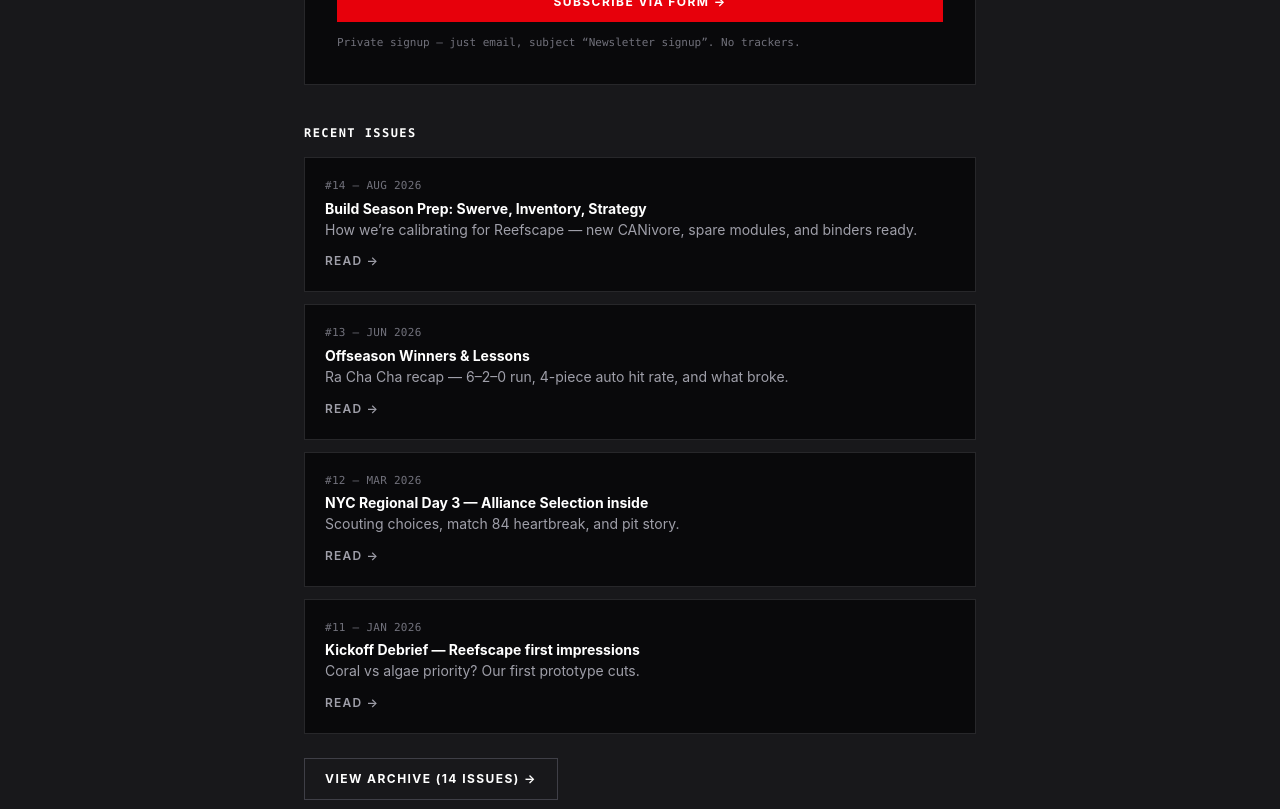
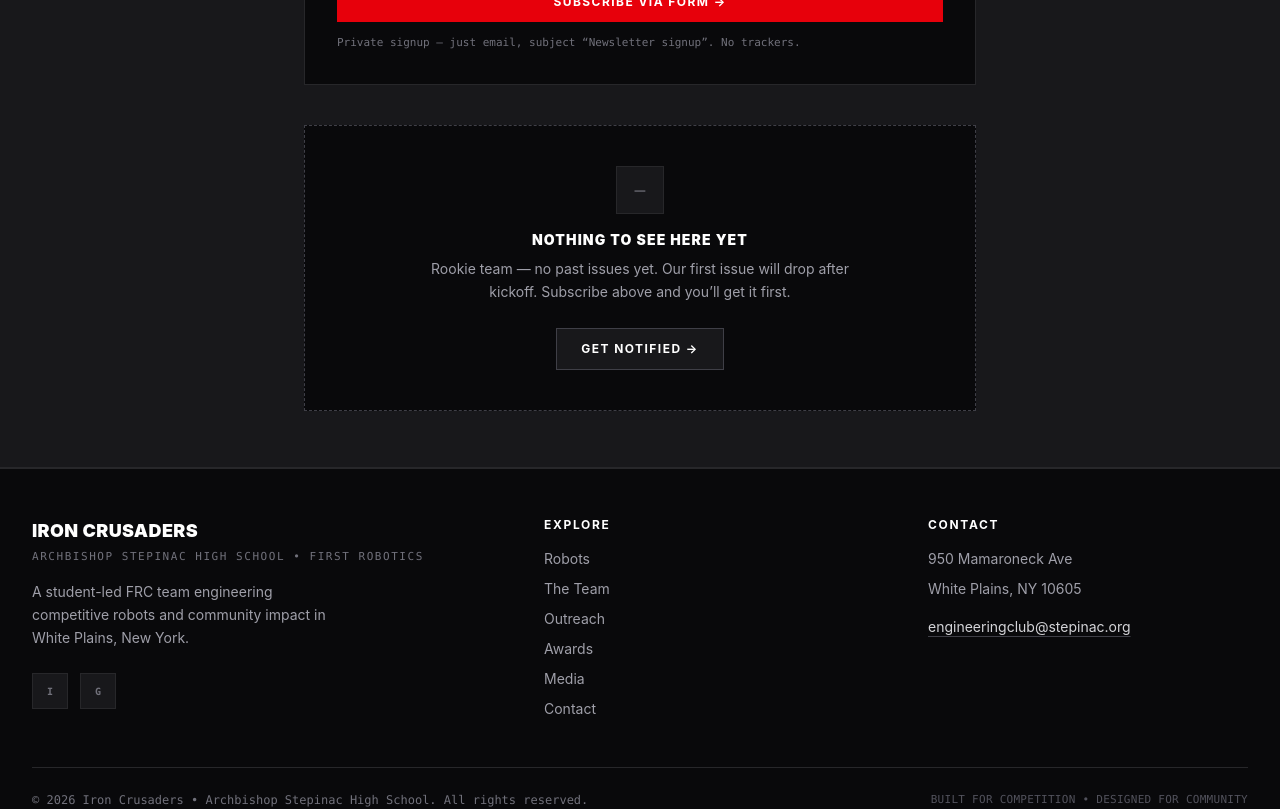
Before and after one commit to Stepinac-Iron-Crusaders/iron-crusaders-website, a React (Vite) app: page /#/newsletter in a window 1280 px wide. Shown: the part 620-1429 px from the top of the page. Built offline with nearby package versions, Linux system fonts and the light colour scheme.

Commit message:
Newsletter: keep page but show Nothing to see here yet (remove recent issues)

```diff
--- a/src/pages/Newsletter.tsx
+++ b/src/pages/Newsletter.tsx
@@ -1,11 +1,4 @@
 import { Link } from "react-router-dom";
-
-const ISSUES = [
-  { issue: "#14 — Aug 2026", title: "Build Season Prep: Swerve, Inventory, Strategy", excerpt: "How we’re calibrating for Reefscape — new CANivore, spare modules, and binders ready." },
-  { issue: "#13 — Jun 2026", title: "Offseason Winners & Lessons", excerpt: "Ra Cha Cha recap — 6–2–0 run, 4-piece auto hit rate, and what broke." },
-  { issue: "#12 — Mar 2026", title: "NYC Regional Day 3 — Alliance Selection inside", excerpt: "Scouting choices, match 84 heartbreak, and pit story." },
-  { issue: "#11 — Jan 2026", title: "Kickoff Debrief — Reefscape first impressions", excerpt: "Coral vs algae priority? Our first prototype cuts." },
-];
 
 export default function Newsletter() {
   return (
@@ -45,19 +38,15 @@ export default function Newsletter() {
               <p className="mt-3 font-mono text-[11px] leading-relaxed text-zinc-500">Private signup — just email, subject “Newsletter signup”. No trackers.</p>
             </div>
 
-            <div className="mt-10">
-              <h3 className="font-mono text-xs font-bold uppercase tracking-[0.12em] text-white">Recent Issues</h3>
-              <div className="mt-4 space-y-3">
-                {ISSUES.map((it) => (
-                  <div key={it.issue} className="border border-zinc-800 bg-zinc-950 p-5">
-                    <div className="font-mono text-[11px] uppercase tracking-wide text-zinc-500">{it.issue}</div>
-                    <div className="mt-1 text-sm font-bold text-white">{it.title}</div>
-                    <div className="text-sm leading-relaxed text-zinc-400">{it.excerpt}</div>
-                    <a href="#" className="mt-3 inline-flex text-xs font-semibold uppercase tracking-[0.1em] text-zinc-400 hover:text-white">Read →</a>
-                  </div>
-                ))}
+            <div className="mt-10 border border-dashed border-zinc-700 bg-zinc-950 p-10 text-center">
+              <div className="mx-auto max-w-[44ch]">
+                <div className="mx-auto flex h-12 w-12 items-center justify-center border border-zinc-800 bg-zinc-900 text-zinc-500">
+                  <span className="font-mono text-lg">—</span>
+                </div>
+                <h3 className="mt-4 text-sm font-black uppercase tracking-[0.08em] text-white">Nothing to see here yet</h3>
+                <p className="mt-2 text-sm leading-relaxed text-zinc-400">Rookie team — no past issues yet. Our first issue will drop after kickoff. Subscribe above and you’ll get it first.</p>
+                <Link to="/newsletter/signup" className="mt-6 inline-flex border border-zinc-700 bg-zinc-900 px-6 py-3 text-xs font-bold uppercase tracking-[0.12em] text-white hover:bg-zinc-800">Get notified →</Link>
               </div>
-              <a href="#" className="mt-6 inline-flex border border-zinc-700 bg-zinc-900 px-5 py-3 text-xs font-bold uppercase tracking-[0.12em] text-white hover:bg-zinc-800">View Archive (14 issues) →</a>
             </div>
           </div>
         </div>
```
